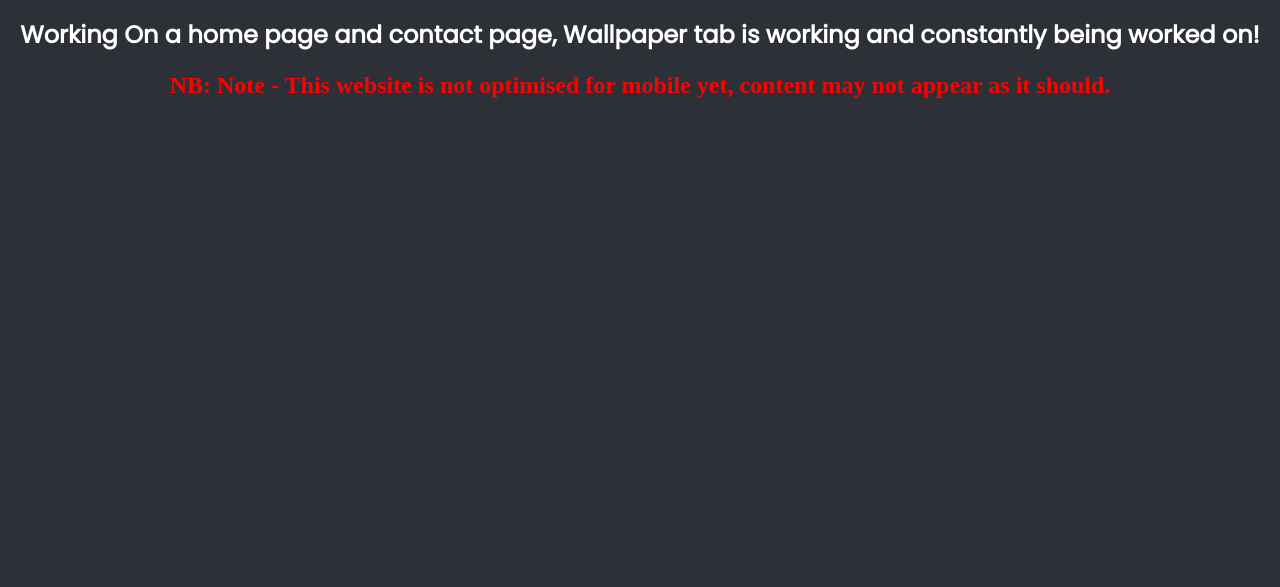
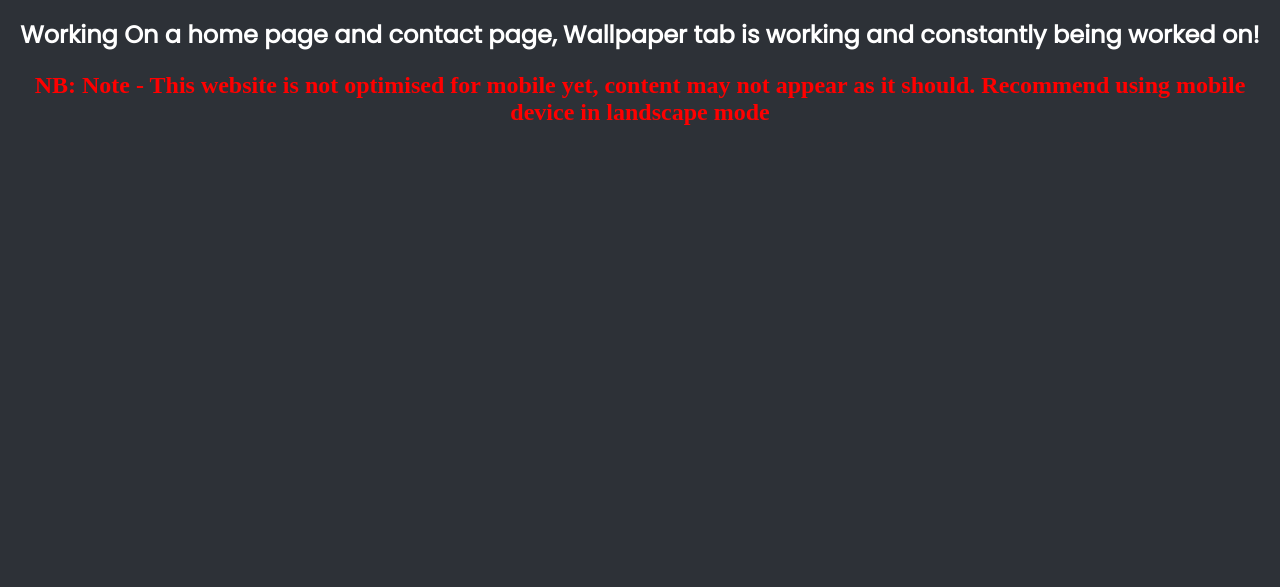
Before and after one commit to Its-just-HB/Wallpapers, a plain HTML site: page index.html in a window 1280 px wide. Shown: the part 213-800 px from the top of the page. Drawn offline with Linux system fonts and the light colour scheme; files whose address does not match are found by name; a web font is replaced by a local one.

Commit message:
Update index.html

```diff
--- a/index.html
+++ b/index.html
@@ -24,7 +24,7 @@
             Working On a home page and contact page, Wallpaper tab is working and constantly being worked on!
         </h1>
         <h2>
-            NB: Note - This website is not optimised for mobile yet, content may not appear as it should.
+            NB: Note - This website is not optimised for mobile yet, content may not appear as it should. Recommend using mobile device in landscape mode
         </h2>
     </section>
     </main>
```
